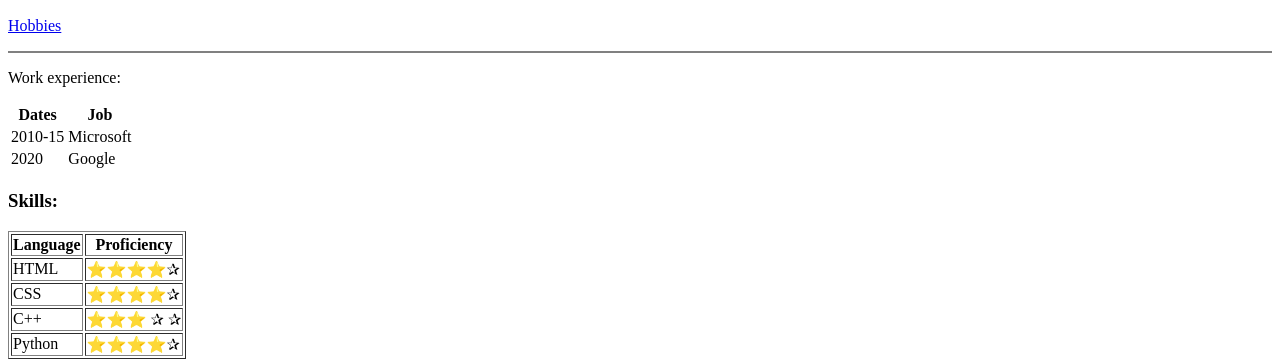
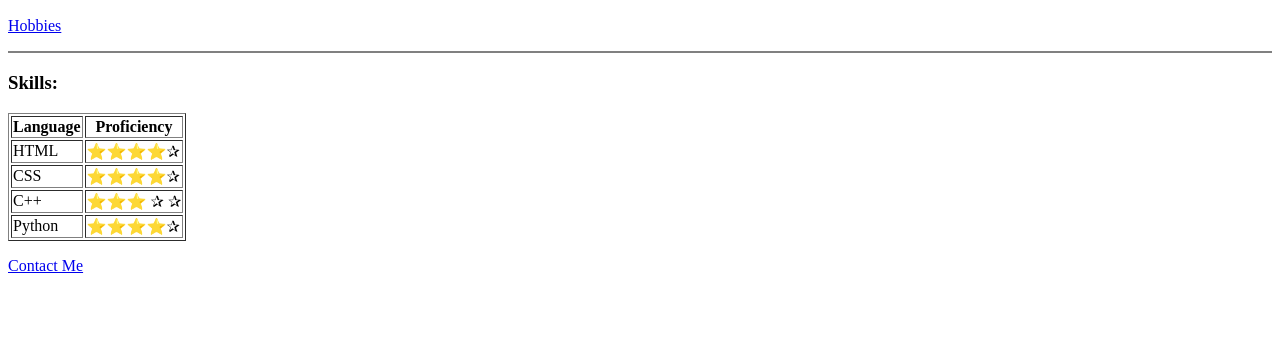
Before and after one commit to ZubinSing/CV, a plain HTML site: page website.html in a window 1280 px wide. Shown: the part 746-1108 px from the top of the page. After the commit the page ends 1037 px from the top, so only its background shows below. Drawn offline with Linux system fonts and the light colour scheme.

Commit message:
Commit 1

```diff
--- a/website.html
+++ b/website.html
@@ -27,23 +27,6 @@
 <img src="https://miro.medium.com/max/1187/1*0FqDC0_r1f5xFz3IywLYRA.jpeg" alt="Programmer" height="250" width="300">
 <p><a href="Hobbies.html">Hobbies</a></p>
 <hr size="2" noshade>
-<p>Work experience:</p>
-<table>
-    <thead>
-        <tr>
-            <th>Dates</th>
-            <th>Job</th>
-        </tr>
-    </thead>
-    <tr>
-        <td>2010-15</td>
-        <td>Microsoft</td>
-    </tr>
-    <tr>
-        <td>2020</td>
-        <td>Google</td>
-    </tr>
-</table>
 <h3>Skills:</h3>
 <table border="1">
     <thead>
```
